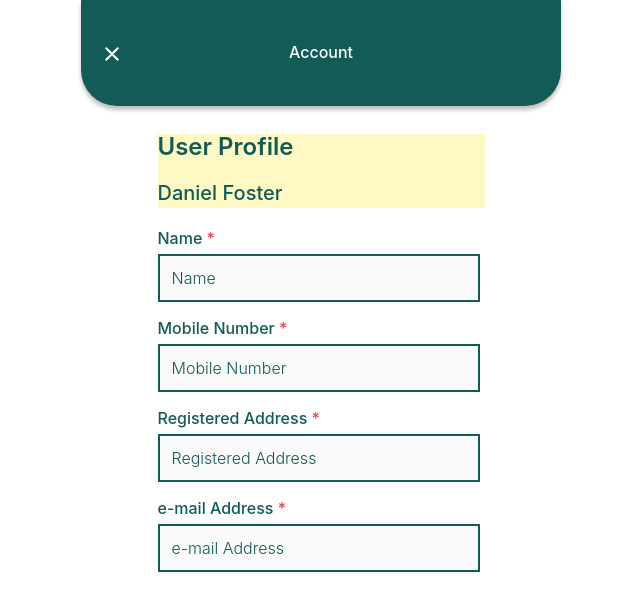
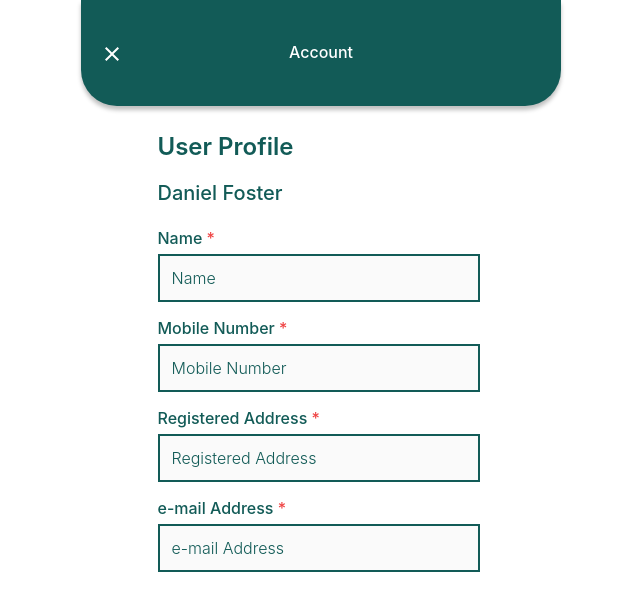
Before and after one commit to Farmers-For-Forests/accenture-biodiversity-v1, a React (Create React App) app: page /account in a window 1280 px wide. Shown: the top 610 px of the page, without its empty margins (319-959 px from the left). Built offline with nearby package versions, Linux system fonts and the light colour scheme.

Commit message:
bg remove

```diff
--- a/src/pages/Account/Account.js
+++ b/src/pages/Account/Account.js
@@ -9,7 +9,7 @@
         <Top_Header title='Account'/>
 
         <section className="w-[327px] max-h-[448px] mt-[28px] mx-auto flex flex-col gap-[18px]">
-        <div className=" max-h-[88px] bg-yellow-100 flex flex-col gap-[18px]">
+        <div className=" max-h-[88px]  flex flex-col gap-[18px]">
         <p className="font-[600] text-[24px] leading-[26.4px] text-[#125B57] ">
             User Profile
         </p>
```
